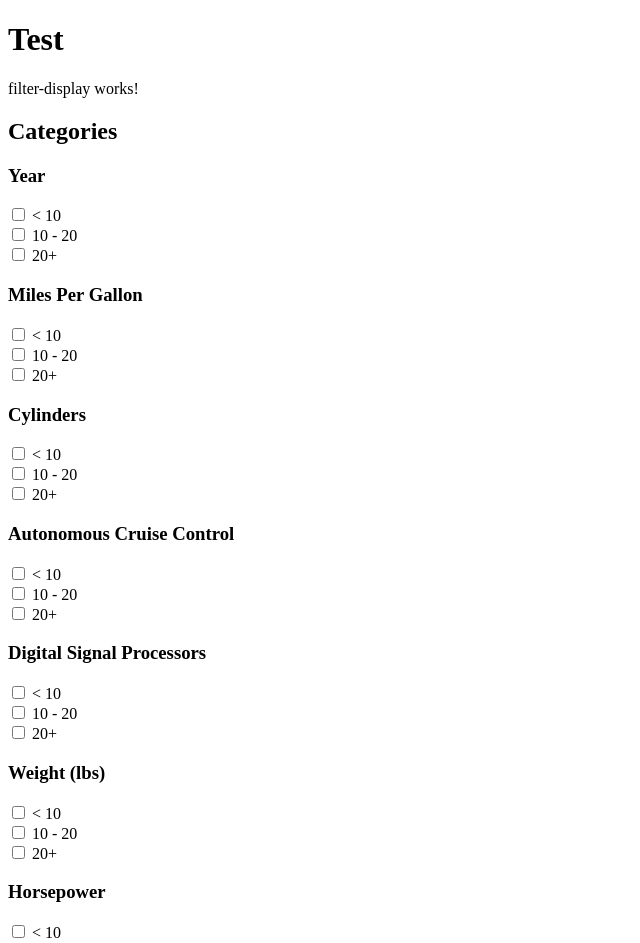
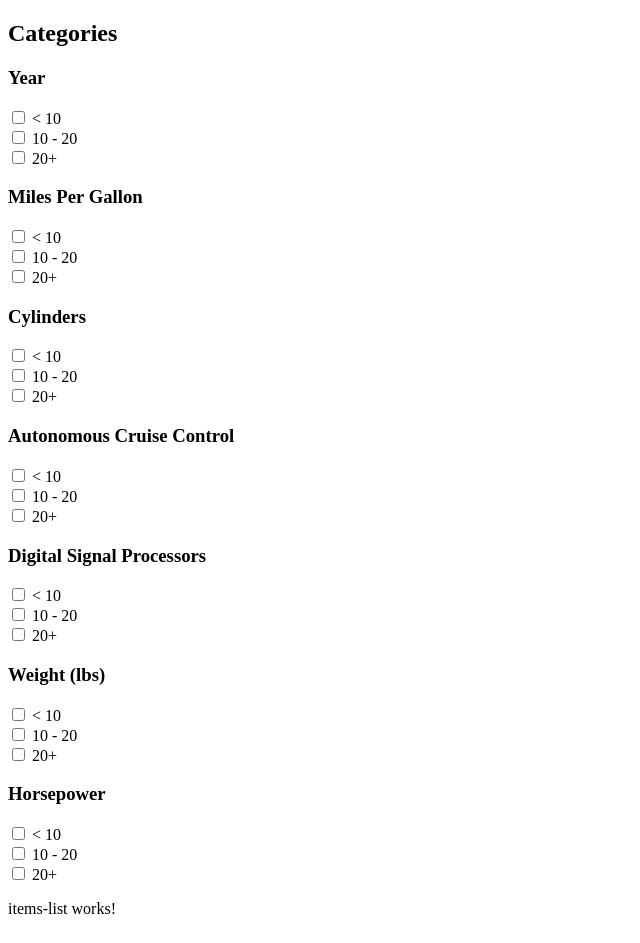
Before and after one commit to devontem/angular-filter, an Angular app: page / in a window 1280 px wide. Shown: the top 943 px of the page, without its empty margins (0-640 px from the left). Built offline with nearby package versions, Linux system fonts and the light colour scheme.

Commit message:
added filter-display functionality to show selected filters above the product page

```diff
--- a/src/app/app.component.html
+++ b/src/app/app.component.html
@@ -1,5 +1,13 @@
-<h1>Test</h1>
 <app-filter-display></app-filter-display>
-<app-categories (filterUpdateEvent)="receiveMessage($event)"
-                [filters]="filters">
+<app-categories
+  (filterUpdateEvent)="receiveMessage($event)"
+  [filters]="filters">
 </app-categories>
+
+<app-filter-display
+  [filters]="filters">
+</app-filter-display>
+
+<app-items-list
+  [filters]="filters">
+</app-items-list>
--- a/src/app/components/filter-display/filter-display.component.html
+++ b/src/app/components/filter-display/filter-display.component.html
@@ -1,3 +1,7 @@
-<p>
-  filter-display works!
-</p>
+<div *ngIf="filters">
+	<div *ngFor="let key of Objectkeys(filters)">
+		<div *ngFor="let item of filters[key]">
+			{{key}}: {{item.start}} {{item.end ? ' - ' + item.end : '+'}}
+		</div>
+	</div>
+</div>
--- a/src/app/components/filter-display/filter-display.component.ts
+++ b/src/app/components/filter-display/filter-display.component.ts
@@ -1,4 +1,6 @@
-import { Component, OnInit } from '@angular/core';
+import { Component, OnInit, Input } from '@angular/core';
+
+import Filter from './../../interfaces/filter.interface';
 
 @Component({
   selector: 'app-filter-display',
@@ -6,6 +8,8 @@ import { Component, OnInit } from '@angular/core';
   styleUrls: ['./filter-display.component.css']
 })
 export class FilterDisplayComponent implements OnInit {
+	@Input() filters:Filter;
+	Objectkeys = Object.keys; // in order to iterate over object in template
 
   constructor() { }
 
--- a/src/app/components/items-list/items-list.component.ts
+++ b/src/app/components/items-list/items-list.component.ts
@@ -1,4 +1,6 @@
-import { Component, OnInit } from '@angular/core';
+import { Component, OnInit, Input } from '@angular/core';
+
+import Filter from './../../interfaces/filter.interface';
 
 @Component({
   selector: 'app-items-list',
@@ -6,10 +8,10 @@ import { Component, OnInit } from '@angular/core';
   styleUrls: ['./items-list.component.css']
 })
 export class ItemsListComponent implements OnInit {
+	@Input() filters:Filter;
 
   constructor() { }
 
   ngOnInit() {
   }
-
 }
```
